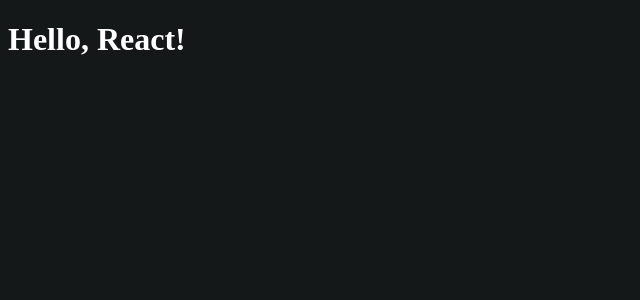
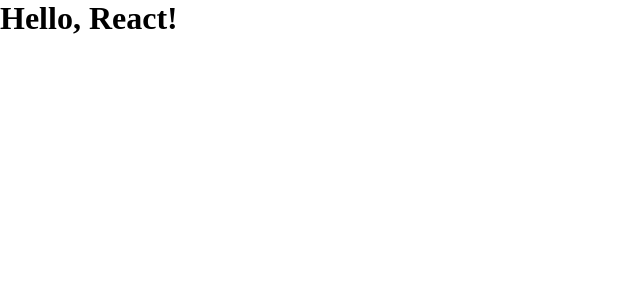
Before and after one commit to ahuglajbclajep/my-react-template, a React app: page / in a window 1280 px wide. Shown: the top 300 px of the page, without its empty margins (0-640 px from the left). Built offline with nearby package versions, Linux system fonts and the light colour scheme.

Commit message:
set stylelint

```diff
--- a/src/style.css
+++ b/src/style.css
@@ -1,7 +1,21 @@
-body {
-  background: #151819;
+/* see https://slides.com/otsukayuhi/reset-css-2019#/19 */
+
+*,
+::before,
+::after {
+  box-sizing: border-box;
 }
 
-h1 {
-  color: white;
+* {
+  padding: 0;
+  margin: 0;
 }
+
+ul,
+ol {
+  list-style: none;
+}
+
+img {
+  vertical-align: bottom;
+}
```
Also changed, not shown: package.json (+6 -1 lines), .stylelintrc.json (added), 2 other files (tests, documents, lock files or other folders).
